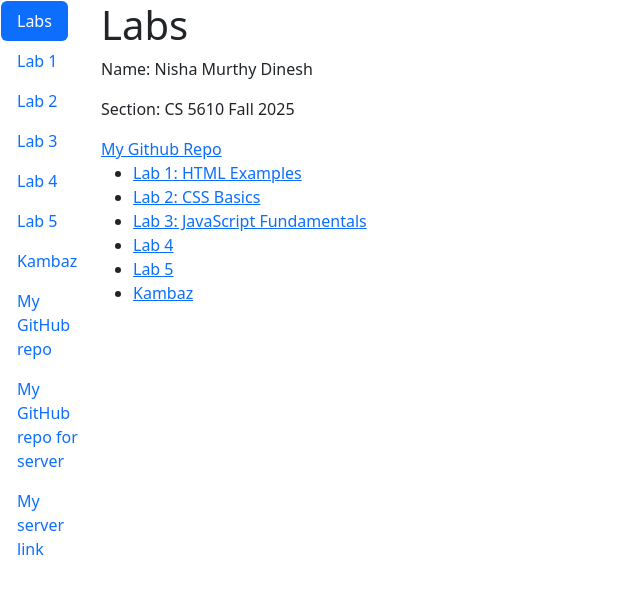
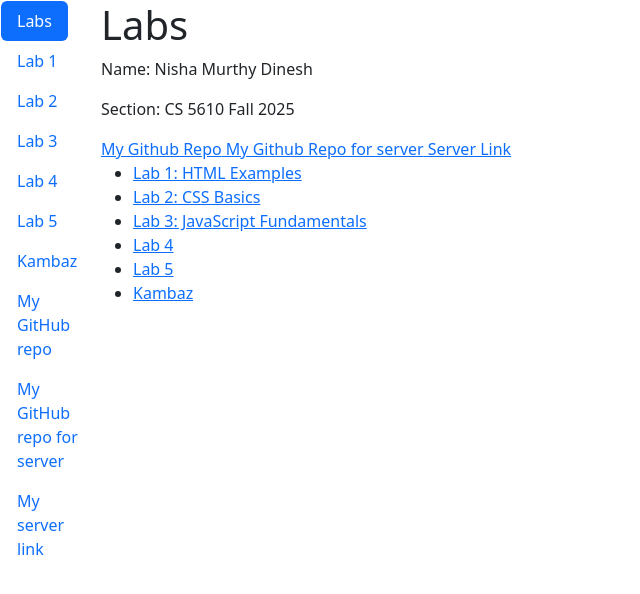
Before and after one commit to nishamurthy-22/kambaz-next-js, a Next.js app: page /Labs in a window 1280 px wide. Shown: the top 594 px of the page, without its empty margins (0-640 px from the left). Built offline with nearby package versions, Linux system fonts and the light colour scheme.

Commit message:
Server link

```diff
--- a/src/app/Labs/page.tsx
+++ b/src/app/Labs/page.tsx
@@ -6,6 +6,8 @@ export default function Labs() {
      <p>Name: Nisha Murthy Dinesh</p>
      <p>Section: CS 5610 Fall 2025</p>
      <a href ="https://github.com/nishamurthy-22/kambaz-next-js.git" id="wd-github"> My Github Repo</a>
+     <a href ="https://github.com/nishamurthy-22/kambaz-node-server-app.git" id="wd-github"> My Github Repo for server</a>
+     <a href ="https://kambaz-node-server-app-rnjg.onrender.com" id="wd-github"> Server Link</a>
 
 
      <ul>
```
